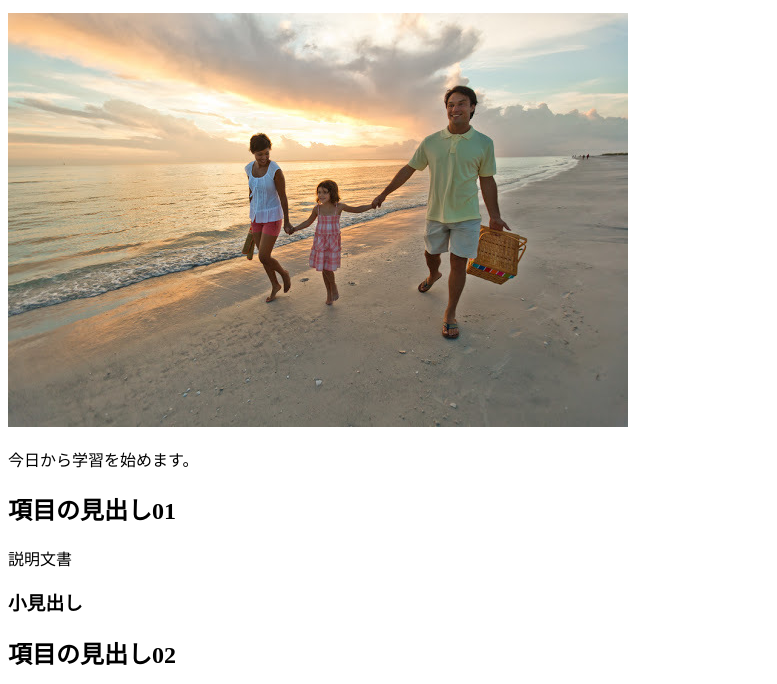
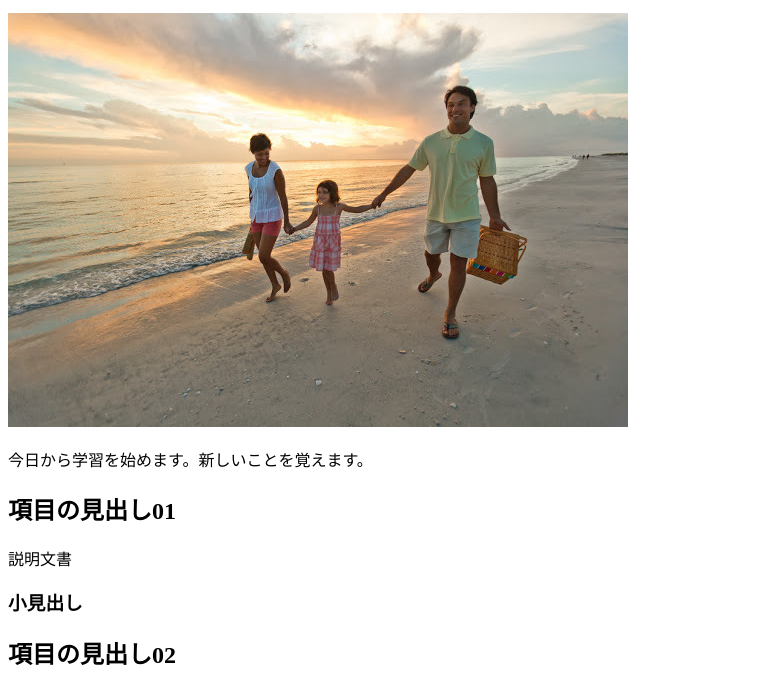
Before and after one commit to Hinako0221/lesson01_test, a plain HTML site: page index.html in a window 1280 px wide. Shown: the part 116-800 px from the top of the page, without its empty margins (0-777 px from the left). Drawn offline with Linux system fonts and the light colour scheme.

Commit message:
4回目のコミット

```diff
--- a/index.html
+++ b/index.html
@@ -10,7 +10,7 @@
     <p>2回目のコミットを行います</p>
     <p><img src="abc.jpg" alt="家族旅行"></p>
 
-    <p>今日から学習を始めます。</p>
+    <p>今日から学習を始めます。新しいことを覚えます。</p>
 
     <h2>項目の見出し01</h2>
     <p>説明文書</p>
```
